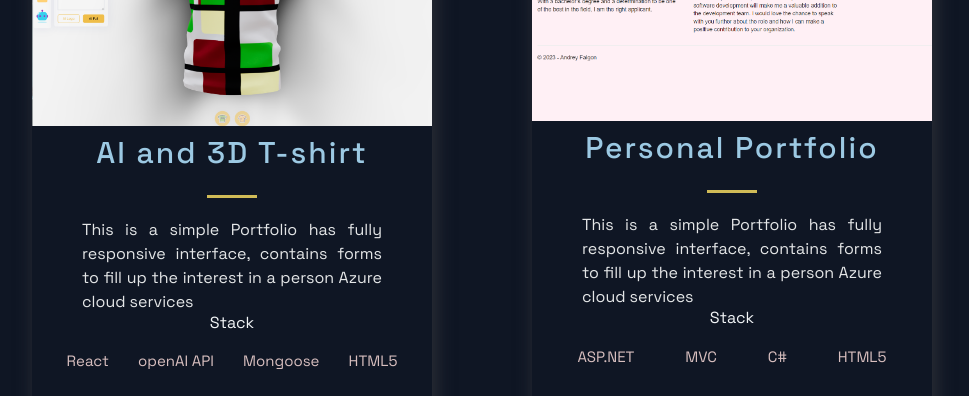
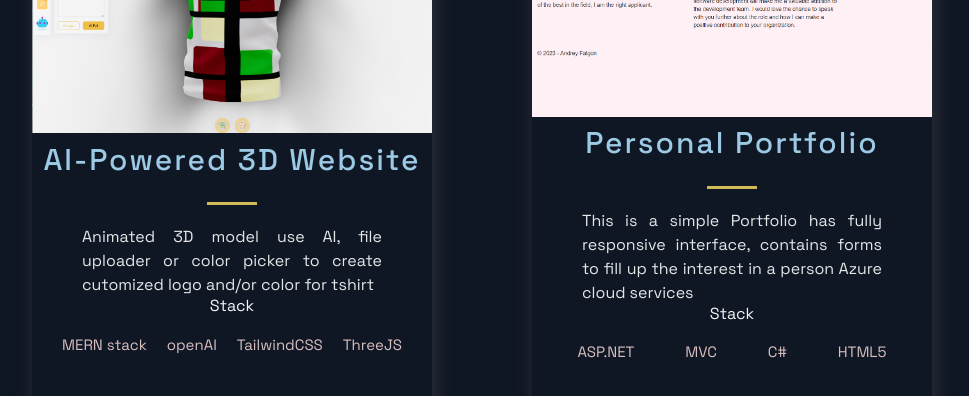
Before and after one commit to nitro3000/portfolio_website-STARTER, a Next.js app: page / in a window 1280 px wide. Shown: the part 2800-3196 px from the top of the page, without its empty margins (158-1127 px from the left). Built offline with nearby package versions, Linux system fonts and the light colour scheme.

Commit message:
3D T-shirt project updated

```diff
--- a/src/constants/constants.js
+++ b/src/constants/constants.js
@@ -1,9 +1,9 @@
 export const projects = [
   {
-    title: 'AI and 3D T-shirt ',
-    description: "This is a simple Portfolio has fully responsive interface, contains forms to fill up the interest in a person Azure cloud services",
+    title: 'AI-Powered 3D Website ',
+    description: "Animated 3D model use AI, file uploader or color picker to create cutomized logo and/or color for tshirt",
     image: '/images/3D_Tshirt_app_Screenshot.png',
-    tags: ['React', 'openAI API', 'Mongoose', 'HTML5'],
+    tags: ['MERN stack', 'openAI','TailwindCSS', 'ThreeJS'],
     source: 'https://github.com/nitro3000/Tshirt_3Dch',
     visit: 'https://tshit.faigon.tech',
     id: 0,
```
